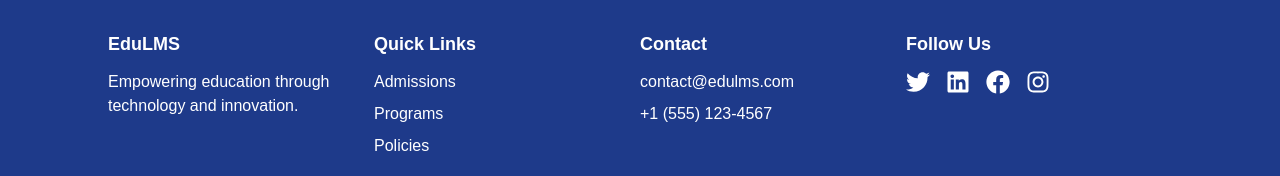
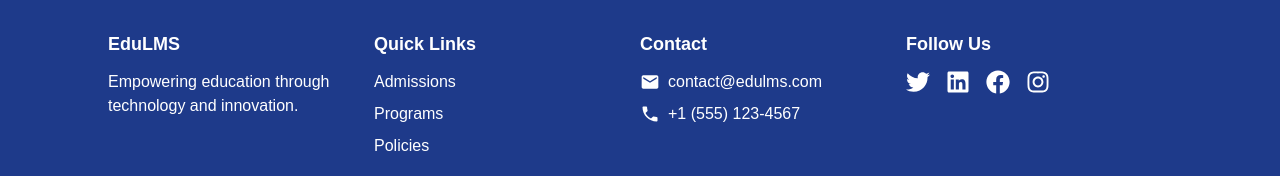
Before and after one commit to aniket-teltumbade-au9/lms-master, a Next.js app: page / in a window 1280 px wide. Shown: the part 2510-2686 px from the top of the page. Built offline with nearby package versions, Linux system fonts and the light colour scheme.

Commit message:
fix: fixes

```diff
--- a/src/components/landing/Footer.tsx
+++ b/src/components/landing/Footer.tsx
@@ -1,10 +1,10 @@
 import React from "react";
 import { footerInfo } from "../../utils/info/footer";
 
-// Type Guard to check if a section has an 'icons' property
-const hasIcons = (section: keyof typeof footerInfo): section is "Follow Us" =>
-  "icons" in footerInfo[section];
+// Type Guard to check if a section has 'icons'
+const hasIcons = (section: string): section is "Follow Us" => section === "Follow Us";
 
+// Type Guard to check if a section exists in footerInfo
 const isValidSection = (key: string): key is keyof typeof footerInfo => key in footerInfo;
 
 function Footer() {
@@ -20,7 +20,10 @@ function Footer() {
             <div className="flex flex-col gap-2">
               {isValidSection(section) && Array.isArray(footerInfo[section]) ? (
                 footerInfo[section].map((item, index) => (
-                  <div key={index}>{item.text && <span>{item.text}</span>}</div>
+                  <div key={index} className="flex items-center gap-2">
+                    {"Icon" in item && <item.Icon className="text-xl" />}
+                    <span>{item.text}</span>
+                  </div>
                 ))
               ) : (
                 hasIcons(section) && (
```
